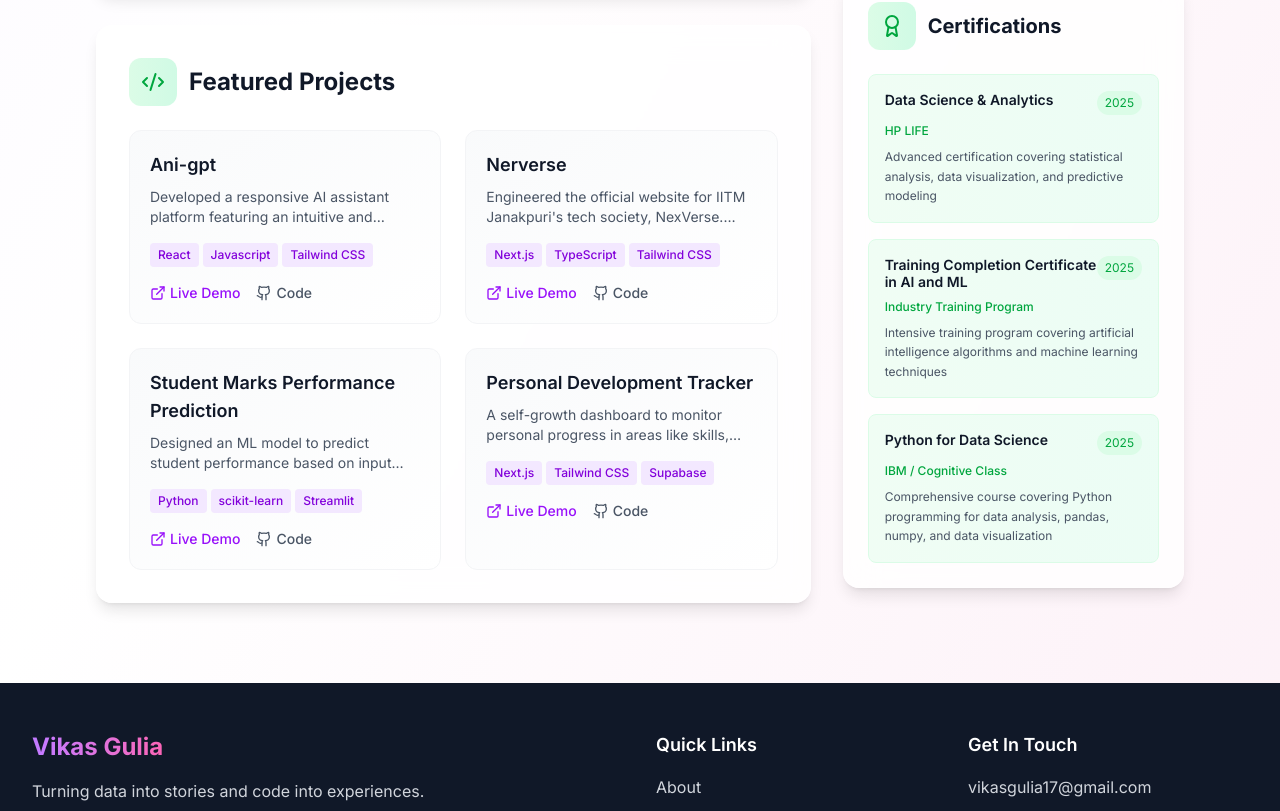
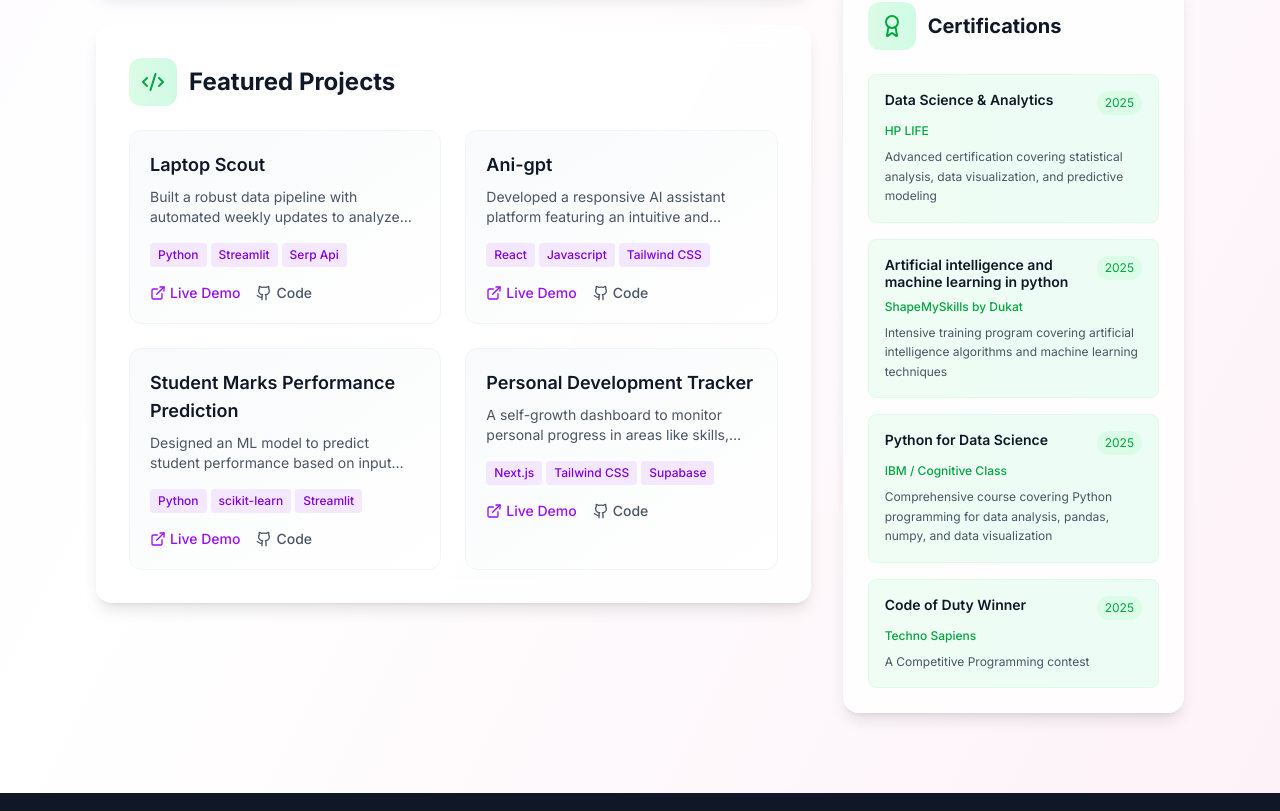
Before and after one commit to VIKASGULIA17/Myportfolio, a Next.js app: page /resume in a window 1280 px wide. Shown: the part 1725-2536 px from the top of the page. Built offline with nearby package versions, Linux system fonts and the light colour scheme.

Commit message:
new project added

```diff
--- a/src/components/Contact.jsx
+++ b/src/components/Contact.jsx
@@ -162,13 +162,12 @@ const Contact = () => {
             </div>
 
             {/* Quick Response */}
-            <div className="bg-gradient-to-r from-purple-600 to-pink-600 rounded-xl p-6 text-white">
-
+            <div className= "bg-gradient-to-r from-purple-500 to-pink-500 dark:bg-gradient-to-r dark:from-purple-600 dark:to-pink-600 rounded-xl p-6 text-white">
               <div className="flex items-center space-x-3 mb-3">
                 <div className="w-3 h-3 bg-green-500 rounded-full animate-pulse"></div>
-                <h4 className="text-lg font-semibold text-gray-900 dark:text-white">Available for Projects</h4>
+                <h4 className="text-lg font-semibold dark:text-white">Available for Projects</h4>
               </div>
-              <p className="text-gray-600 dark:text-gray-300">
+              <p className="text-gray-600 dark:text-gray-300 text-slate-200">
                 I'm currently accepting new freelance projects and full-time opportunities.
               </p>
             </div>
--- a/src/data/data.js
+++ b/src/data/data.js
@@ -17,7 +17,7 @@ export const portfolioData = {
     description: "I'm a passionate Data Scientist and Web Developer with expertise in turning complex data into actionable insights and building seamless digital experiences. Currently pursuing B.C.A. and constantly exploring the intersection of data science and web technologies.",
     highlights: [
       "2+ years of experience in data science and web development",
-      "Built 5+ production-ready applications",
+      "Built 6+ production-ready applications",
       "Expertise in ML model deployment and web integration",
       "Strong background in Front-end development"
     ],
@@ -30,7 +30,20 @@ export const portfolioData = {
   },
 
   projects: [
+    {
+    id: 7,
+    title: "Laptop Scout",
+    description:
+      "Built a robust data pipeline with automated weekly updates to analyze Amazon laptop prices, featuring an interactive dashboard with advanced filters and highlights for seamless price comparisons and brand insights.",
+    tech: ["Python", "Streamlit", "Serp Api", "SQLite","Plotly"],
+    image: "https://images.unsplash.com/photo-1522199755839-a2bacb67c546?q=80&w=1472&auto=format&fit=crop&ixlib=rb-4.1.0&ixid=M3wxMjA3fDB8MHxwaG90by1wYWdlfHx8fGVufDB8fHx8fA%3D%3D",
+    github: "https://github.com/VIKASGULIA17/Laptop-Price-Tracker",
+    live: "https://laptop-scout.streamlit.app/",
+    category: "Data Science",
+    featured: true
+  },
   {
+
     id: 1,
     title: "Ani-gpt",
     description:
@@ -42,18 +55,7 @@ export const portfolioData = {
     category: "AI/ML",
     featured: true
   },
-  {
-    id: 2,
-    title: "Nerverse",
-    description:
-      "Engineered the official website for IITM Janakpuri's tech society, NexVerse. Highlights events, announcements, member profiles, and collaborations via an interactive and modern UI.",
-    tech: ["Next.js", "TypeScript", "Tailwind CSS", "Supabase"],
-    image: "https://images.unsplash.com/photo-1517180102446-f3ece451e9d8?w=600&h=400&fit=crop",
-    github: "https://github.com/tejveer755/Nexverse",
-    live: "https://nexverse-lake.vercel.app/",
-    category: "Web Development",
-    featured: true
-  },
+
   {
     id: 3,
     title: "Student Marks Performance Prediction",
@@ -92,6 +94,18 @@ export const portfolioData = {
     featured: false
   },
   {
+    id: 2,
+    title: "Nerverse",
+    description:
+      "Engineered the official website for IITM Janakpuri's tech society, NexVerse. Highlights events, announcements, member profiles, and collaborations via an interactive and modern UI.",
+    tech: ["Next.js", "TypeScript", "Tailwind CSS", "Supabase"],
+    image: "https://images.unsplash.com/photo-1517180102446-f3ece451e9d8?w=600&h=400&fit=crop",
+    github: "https://github.com/tejveer755/Nexverse",
+    live: "https://nexverse-lake.vercel.app/",
+    category: "Web Development",
+    featured: false
+  },
+  {
     id: 6,
     title: "Portfolio Website",
     description:
@@ -100,9 +114,10 @@ export const portfolioData = {
     image: "https://images.unsplash.com/photo-1499951360447-b19be8fe80f5?q=80&w=1170&auto=format&fit=crop&ixlib=rb-4.1.0&ixid=M3wxMjA3fDB8MHxwaG90by1wYWdlfHx8fGVufDB8fHx8fA%3D%3D",
     github: "https://github.com/VIKASGULIA17/PortFolio",
     live: "https://vikasguliaportfolio.netlify.app/",
-    category: "Full Stack",
+    category: "Front end",
     featured: false
   },
+
 
 ]
 ,
@@ -170,8 +185,8 @@ export const portfolioData = {
         description: "Advanced certification covering statistical analysis, data visualization, and predictive modeling"
       },
       {
-        name: "Training Completion Certificate in AI and ML",
-        issuer: "Industry Training Program",
+        name: "Artificial intelligence and machine learning in python",
+        issuer: "ShapeMySkills by Dukat",
         year: "2025",
         description: "Intensive training program covering artificial intelligence algorithms and machine learning techniques"
       },
@@ -180,7 +195,13 @@ export const portfolioData = {
         issuer: "IBM / Cognitive Class",
         year: "2025",
         description: "Comprehensive course covering Python programming for data analysis, pandas, numpy, and data visualization"
-      }
+      },
+      {
+        name: "Code of Duty Winner",
+        issuer: "Techno Sapiens",
+        year: "2025",
+        description: "A Competitive Programming contest"
+      },
     ]
   },
 
```
